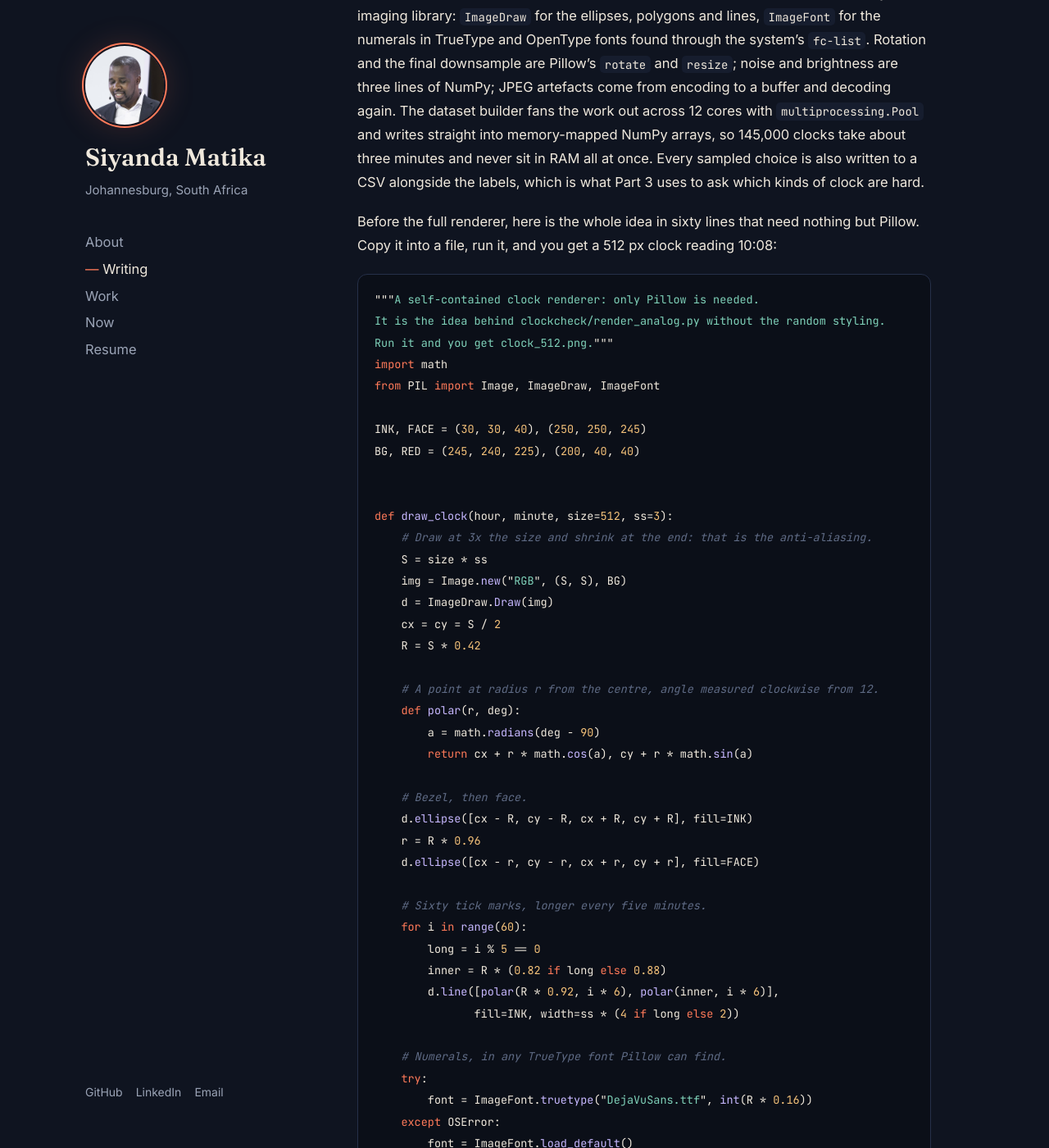
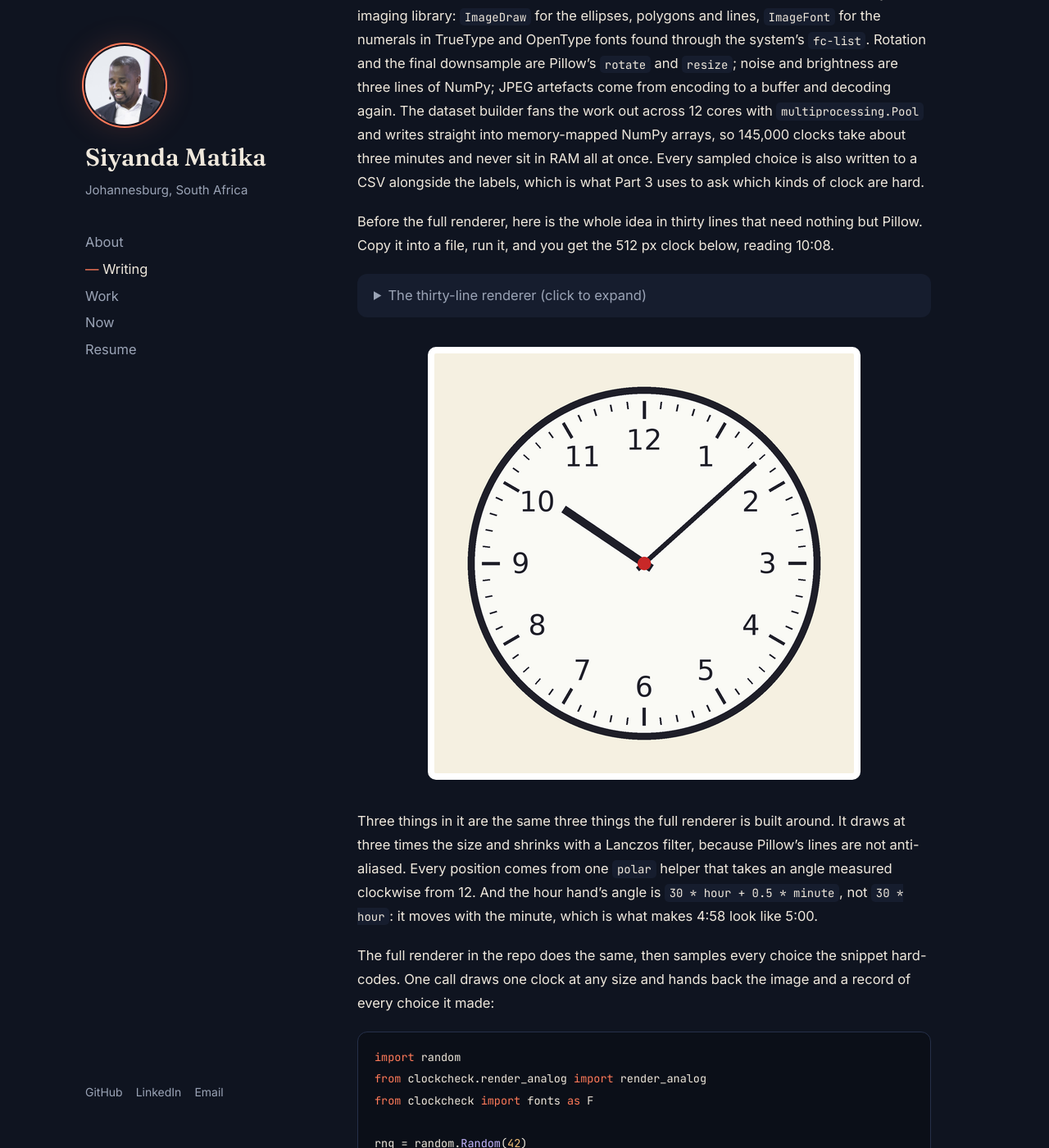
Before and after one commit to matikasiyanda/matikasiyanda.github.io, a Jekyll site: the page built from _posts/2026-09-15-clocks-part-1-data.md, in a window 1280 px wide and 1400 px high, scrolled down 3488 px. Shown: the whole window at 82% size. Built offline with Jekyll 4.4.1, drawn with Linux system fonts in a browser that asks for light colours; comment, search, counter and statistics services are not loaded; some of the changed text lies outside the part shown.

Commit message:
Part 1: thirty-line renderer in a collapsed block

````diff
--- a/_posts/2026-09-15-clocks-part-1-data.md
+++ b/_posts/2026-09-15-clocks-part-1-data.md
@@ -130,74 +130,58 @@
 is also written to a CSV alongside the labels, which is what Part 3 uses to
 ask which kinds of clock are hard.
 
-Before the full renderer, here is the whole idea in sixty lines that need
-nothing but Pillow. Copy it into a file, run it, and you get a 512 px clock
-reading 10:08:
+Before the full renderer, here is the whole idea in thirty lines that need
+nothing but Pillow. Copy it into a file, run it, and you get the 512 px
+clock below, reading 10:08.
+
+<details markdown="1">
+<summary>The thirty-line renderer (click to expand)</summary>
 
 ```python
-"""A self-contained clock renderer: only Pillow is needed.
-It is the idea behind clockcheck/render_analog.py without the random styling.
-Run it and you get clock_512.png."""
+"""A clock renderer in thirty lines, Pillow only. Writes clock_512.png."""
 import math
 from PIL import Image, ImageDraw, ImageFont
 
-INK, FACE = (30, 30, 40), (250, 250, 245)
-BG, RED = (245, 240, 225), (200, 40, 40)
+INK, FACE, BG = (30, 30, 40), (250, 250, 245), (245, 240, 225)
 
 
 def draw_clock(hour, minute, size=512, ss=3):
-    # Draw at 3x the size and shrink at the end: that is the anti-aliasing.
-    S = size * ss
+    S = size * ss                            # draw at 3x, shrink later
     img = Image.new("RGB", (S, S), BG)
-    d = ImageDraw.Draw(img)
-    cx = cy = S / 2
-    R = S * 0.42
+    d, c, R = ImageDraw.Draw(img), S / 2, S * 0.42
 
-    # A point at radius r from the centre, angle measured clockwise from 12.
-    def polar(r, deg):
+    def polar(r, deg):                       # angle clockwise from 12
         a = math.radians(deg - 90)
-        return cx + r * math.cos(a), cy + r * math.sin(a)
+        return c + r * math.cos(a), c + r * math.sin(a)
 
-    # Bezel, then face.
-    d.ellipse([cx - R, cy - R, cx + R, cy + R], fill=INK)
-    r = R * 0.96
-    d.ellipse([cx - r, cy - r, cx + r, cy + r], fill=FACE)
+    def disc(r, colour):
+        d.ellipse([c - r, c - r, c + r, c + r], fill=colour)
 
-    # Sixty tick marks, longer every five minutes.
-    for i in range(60):
+    disc(R, INK); disc(R * 0.96, FACE)       # bezel, face
+    for i in range(60):                      # ticks, longer every 5 min
         long = i % 5 == 0
-        inner = R * (0.82 if long else 0.88)
-        d.line([polar(R * 0.92, i * 6), polar(inner, i * 6)],
+        d.line([polar(R * 0.92, i * 6),
+                polar(R * (0.82 if long else 0.88), i * 6)],
                fill=INK, width=ss * (4 if long else 2))
-
-    # Numerals, in any TrueType font Pillow can find.
-    try:
-        font = ImageFont.truetype("DejaVuSans.ttf", int(R * 0.16))
-    except OSError:
-        font = ImageFont.load_default()
-    for h in range(1, 13):
-        d.text(polar(R * 0.70, h * 30), str(h), fill=INK, font=font,
+    font = ImageFont.truetype("DejaVuSans.ttf", int(R * 0.16))
+    for h in range(1, 13):                   # numerals
+        d.text(polar(R * 0.7, h * 30), str(h), fill=INK, font=font,
                anchor="mm")
-
-    # The hour hand moves with the minute: 30 degrees per hour plus half a
-    # degree per minute. The minute hand moves six degrees per minute.
-    hour_angle = (hour % 12) * 30 + minute * 0.5
-    minute_angle = minute * 6
-    d.line([polar(-R * 0.05, hour_angle), polar(R * 0.55, hour_angle)],
-           fill=INK, width=ss * 10)
-    d.line([polar(-R * 0.05, minute_angle), polar(R * 0.85, minute_angle)],
-           fill=INK, width=ss * 6)
-    c = ss * 8
-    d.ellipse([cx - c, cy - c, cx + c, cy + c], fill=RED)
-
+    hour_angle = (hour % 12) * 30 + minute * 0.5    # moves with minute
+    hands = ((hour_angle, 0.55, 10), (minute * 6, 0.85, 6))
+    for angle, length, width in hands:
+        d.line([polar(-R * 0.05, angle), polar(R * length, angle)],
+               fill=INK, width=ss * width)
+    disc(ss * 8, (200, 40, 40))              # centre cap
     return img.resize((size, size), Image.LANCZOS)
 
 
-if __name__ == "__main__":
-    draw_clock(10, 8).save("clock_512.png")
+draw_clock(10, 8).save("clock_512.png")
 ```
 
-![The clock drawn by the sixty-line snippet above](/assets/clocks/minimal_clock.png){: .no-invert}
+</details>
+
+![The clock drawn by the thirty-line snippet above](/assets/clocks/minimal_clock.png){: .no-invert}
 
 Three things in it are the same three things the full renderer is built
 around. It draws at three times the size and shrinks with a Lanczos filter,
@@ -216,7 +200,8 @@
 from clockcheck import fonts as F
 
 rng = random.Random(42)
-img, spec = render_analog(rng, out_size=512, font_pool=F.train_fonts(), hour=10, minute=8)
+img, spec = render_analog(rng, out_size=512, font_pool=F.train_fonts(),
+                          hour=10, minute=8)
 img.save("clock_512.png")
 print(spec)
 ```
````
